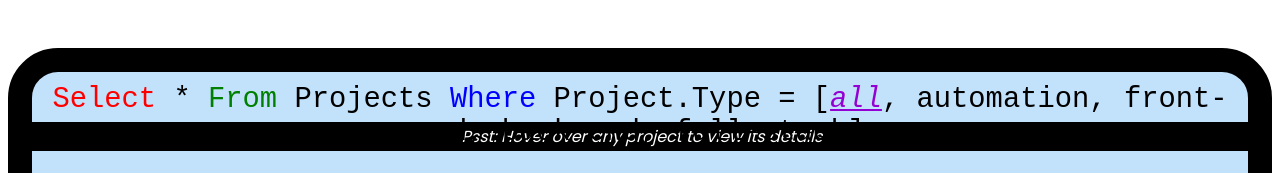
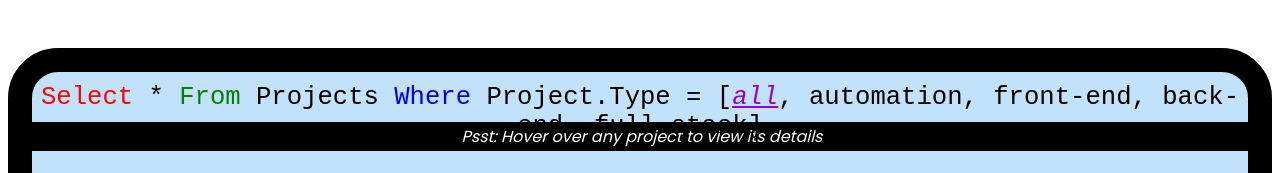
Before and after one commit to AbdulBaseetShabi/AbdulBaseetShabi.github.io, a React (Create React App) app: page /projects in a window 1280 px wide. Shown: the top 173 px of the page. Built offline with nearby package versions, Linux system fonts and the light colour scheme.

Commit message:
reduced sql font

```diff
--- a/src/routes/projects/projects.js
+++ b/src/routes/projects/projects.js
@@ -41,7 +41,7 @@ class Projects extends React.Component {
               className="inline-block-label"
               style={{
                 marginTop: "0.7rem",
-                fontSize: "1.8rem",
+                fontSize: "1.6rem",
                 fontFamily: "'Ubuntu Mono', monospace",
                 userSelect: "none",
               }}
```
